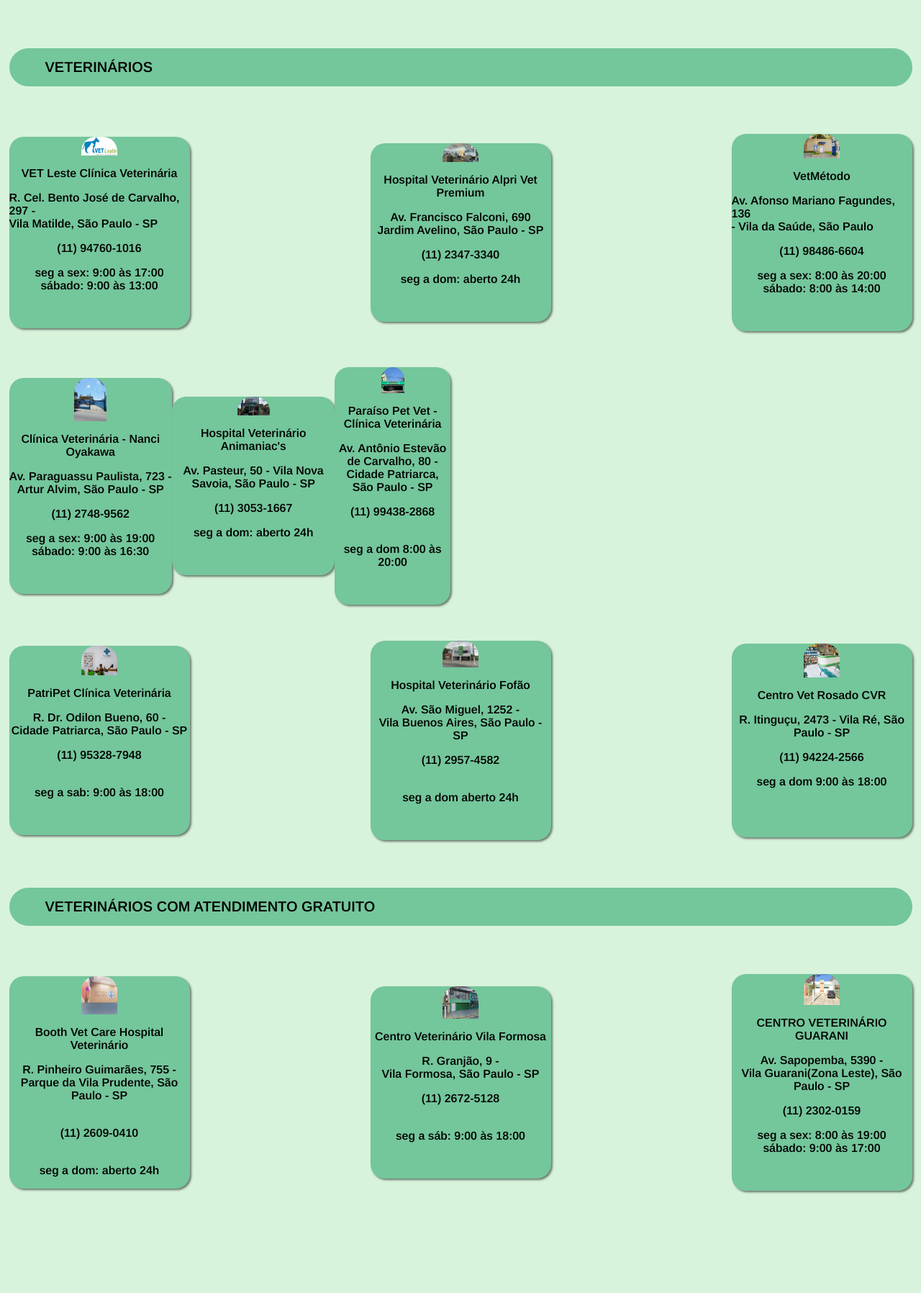
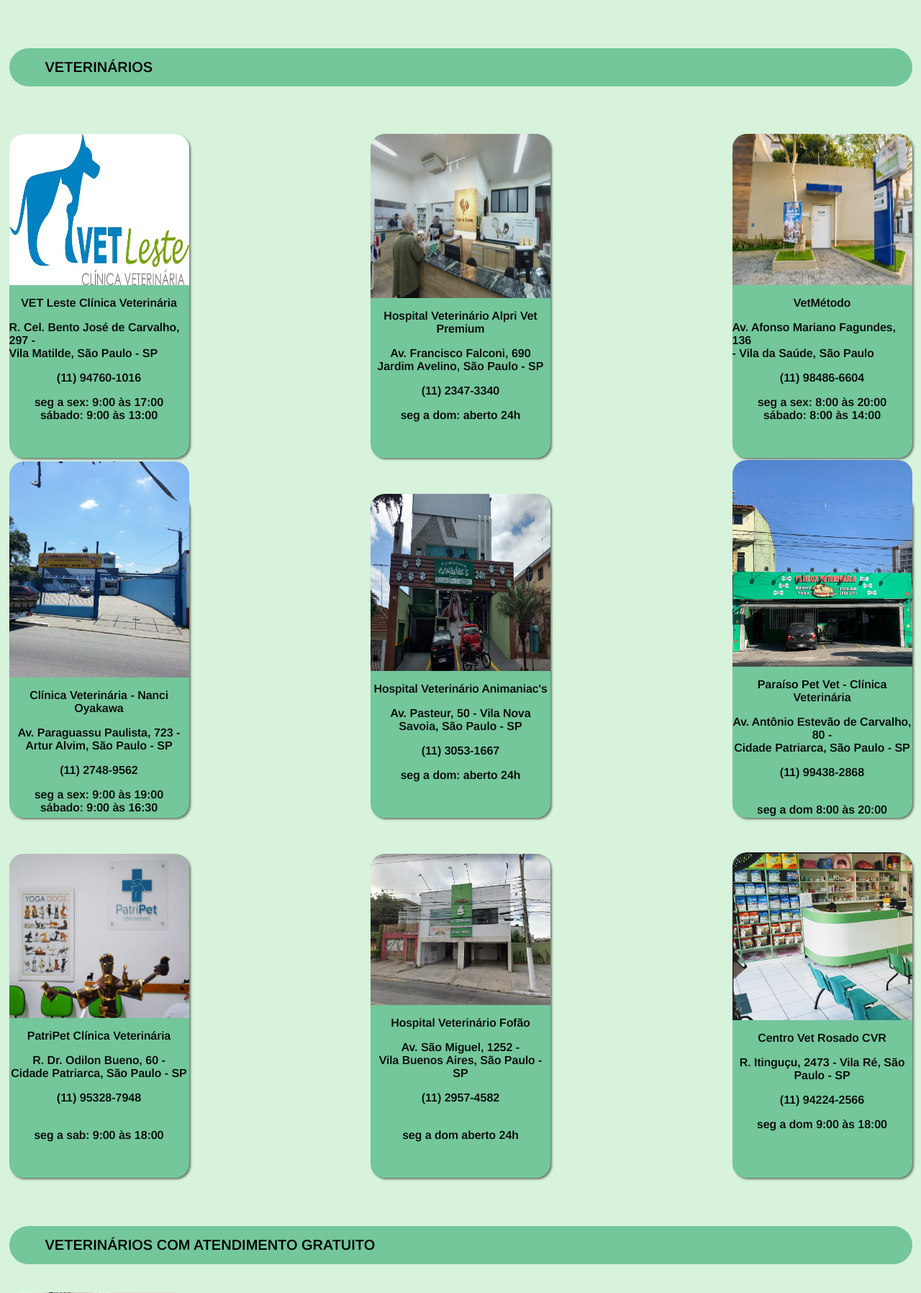
Before and after one commit to TheBoinas/FastPet, a PHP site: page /vet.html in a window 1280 px wide. Shown: the part 60-1856 px from the top of the page at 72% size. Run offline with PHP 8.4, Linux system fonts and the light colour scheme.

Commit message:
Update vet.css

```diff
--- a/css/vet.css
+++ b/css/vet.css
@@ -102,8 +102,8 @@
     flex-direction: column;
     align-items: center;
     background-color: #74c69b;
-    width: 20%;
-    height: 40%;
+    width: 250px;
+    height: 450px;
     border-radius: 20px 20px;
     box-shadow: 2px 2px 3px rgb(0 0 0 / 51%);
     color: #000000;
@@ -114,8 +114,8 @@
 }
 
 .card img{
-    width: 20%;
-    height: 15%;
+    width: 250px;
+    height: 300px;
     border-radius: 20px 20px 0px 0px;
 }
 
```
